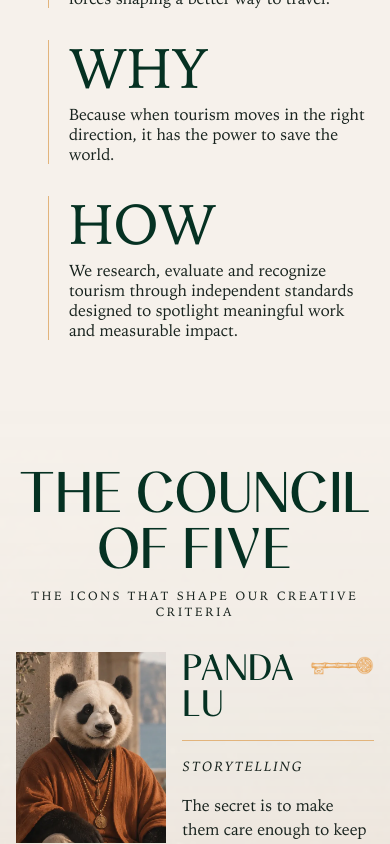
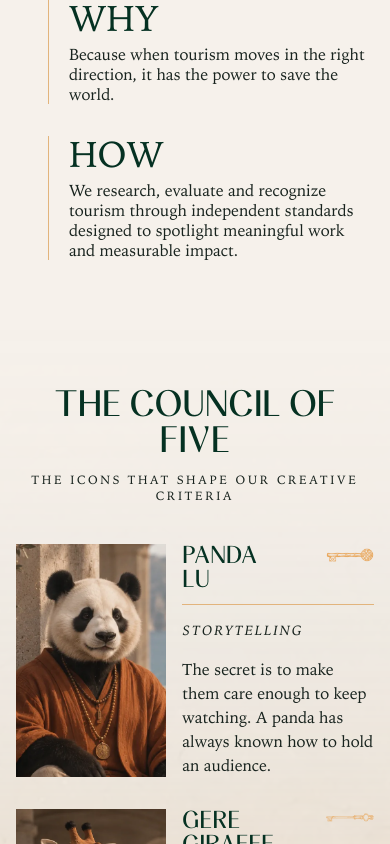
Before and after one commit to Maush963/TWSU, a Next.js app: page /about in a window 390 px wide. Shown: the part 980-1824 px from the top of the page. Built offline with nearby package versions, Linux system fonts and the light colour scheme; no server answers.

Commit message:
fase-3: 3.6 about movil, ajusta titulos, council de cinco y pie
Co-Authored-By: Claude Sonnet 5.5 <noreply@anthropic.com>

```diff
--- a/src/components/about/AboutIntro.tsx
+++ b/src/components/about/AboutIntro.tsx
@@ -31,7 +31,7 @@ export function AboutIntro() {
         <dl className="about-values grid grid-cols-1 gap-y-8 sm:grid-cols-2 sm:gap-x-8 lg:grid-cols-4 lg:gap-x-12">
           {uiText.home.values.map((value) => (
             <div key={value.title} className="border-l border-gold pl-5">
-              <dt className="mb-2 font-body text-3xl uppercase leading-none text-accent">{value.title}</dt>
+              <dt className="mb-2 font-body text-2xl uppercase leading-none text-accent lg:text-3xl">{value.title}</dt>
               <dd className="font-ui leading-tight">{value.description}</dd>
             </div>
           ))}
--- a/src/components/about/CouncilOfFive.tsx
+++ b/src/components/about/CouncilOfFive.tsx
@@ -17,8 +17,8 @@ export function CouncilOfFive() {
         />
       </div>
 
-      <div className="flex flex-col items-center gap-2 pb-8 text-center lg:flex-row lg:flex-wrap lg:items-end lg:justify-between lg:gap-x-8 lg:text-left">
-        <h2 id="council-title" className="font-display text-3xl uppercase leading-none text-accent lg:text-2xl">
+      <div className="flex flex-col items-center gap-3 pb-10 text-center lg:flex-row lg:flex-wrap lg:items-end lg:justify-between lg:gap-x-8 lg:text-left">
+        <h2 id="council-title" className="font-display text-2xl uppercase leading-none text-accent">
           {uiText.about.councilTitle}
         </h2>
         <p className="font-body text-xs uppercase tracking-caps-wide">{uiText.about.councilSubtitle}</p>
@@ -36,8 +36,8 @@ export function CouncilOfFive() {
               className="about-card-image"
             />
             <div className="about-card-body flex flex-col gap-4 lg:contents">
-              <div className="flex items-start justify-between gap-2 border-b border-gold pb-4">
-                <h3 className="font-display text-2xl uppercase leading-none text-accent lg:text-xl">
+              <div className="flex items-start justify-between gap-3 border-b border-gold pb-3 lg:pb-4">
+                <h3 className="min-w-0 font-display text-xl uppercase leading-none text-accent">
                   {character.nameLines.map((line) => (
                     <span key={line} className="block">
                       {line}
@@ -49,7 +49,7 @@ export function CouncilOfFive() {
                   alt=""
                   width={KEY_IMAGES[character.key].width}
                   height={KEY_IMAGES[character.key].height}
-                  className="mt-1 h-auto w-16 shrink-0"
+                  className="mt-1 h-auto w-12 shrink-0 lg:w-16"
                 />
               </div>
               <p className="font-body text-sm italic uppercase tracking-caps">{character.category}</p>
--- a/src/components/layout/Footer.tsx
+++ b/src/components/layout/Footer.tsx
@@ -28,9 +28,9 @@ export function Footer() {
         height={BRAND_IMAGES.divider.height}
         className="h-auto w-full py-2"
       />
-      <div className="flex flex-wrap items-center justify-between gap-x-8 gap-y-2">
+      <div className="flex flex-col items-center gap-6 py-4 text-center lg:flex-row lg:flex-wrap lg:justify-between lg:gap-x-8 lg:gap-y-2 lg:py-0 lg:text-left">
         <SubscribeBar />
-        <ul className="flex flex-wrap items-center gap-4">
+        <ul className="flex flex-wrap items-center justify-center gap-4">
           {LINKS.map((link, index) => (
             <li key={link.label} className="flex items-center gap-4">
               {index > 0 && (
@@ -48,7 +48,7 @@ export function Footer() {
             </li>
           ))}
         </ul>
-        <div className="flex items-center gap-4">
+        <div className="flex items-center justify-center gap-4">
           <ul aria-label={uiText.footer.social} className="flex items-center gap-2">
             {SOCIAL_LINKS.map(({ id, label, href, external }) => {
               const Icon = SOCIAL_ICONS[id];
--- a/src/components/layout/SubscribeBar.tsx
+++ b/src/components/layout/SubscribeBar.tsx
@@ -37,7 +37,7 @@ export function SubscribeBar() {
   }
 
   return (
-    <section aria-labelledby="subscribe-title" className="flex flex-wrap items-center gap-x-4 gap-y-1">
+    <section aria-labelledby="subscribe-title" className="flex flex-wrap items-center justify-center gap-x-4 gap-y-2 lg:justify-start lg:gap-y-1">
       <h2 id="subscribe-title" className="font-ui text-sm uppercase tracking-caps text-accent">
         {uiText.subscribe.title}
       </h2>
--- a/src/styles/about.css
+++ b/src/styles/about.css
@@ -103,12 +103,13 @@
     display: grid;
     grid-template-columns: var(--about-card-mobile-image-width) minmax(0, 1fr);
     column-gap: var(--space-4);
-    align-items: start;
+    align-items: stretch;
   }
 
+  /* La imagen toma el alto del texto de la tarjeta, sin proporción fija. */
   .about-card-image {
-    aspect-ratio: var(--about-card-mobile-ratio);
-    height: auto;
+    aspect-ratio: auto;
+    height: 100%;
     object-position: 50% 0;
   }
 }
--- a/src/styles/tokens.css
+++ b/src/styles/tokens.css
@@ -71,7 +71,6 @@
   /* about */
   --about-card-ratio: 1.067;
   --about-card-gap: 1.5rem;
-  --about-card-mobile-ratio: 0.79;
   --about-card-mobile-image-width: 42%;
   --about-hero-ratio: 4.06;
   --about-hero-mobile-ratio: 2.36;
```
Also changed, not shown: 1 other file (tests, documents, lock files or other folders).
